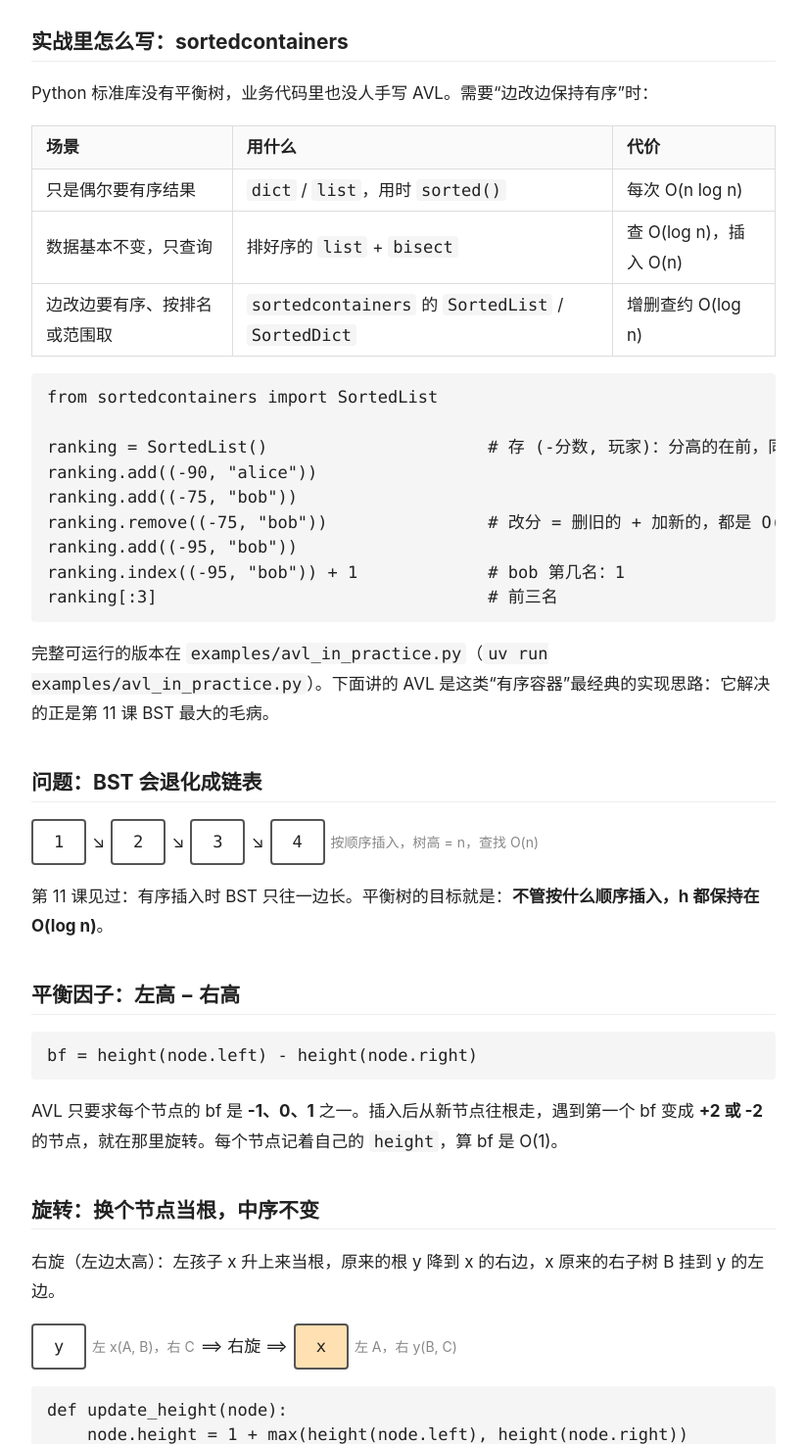
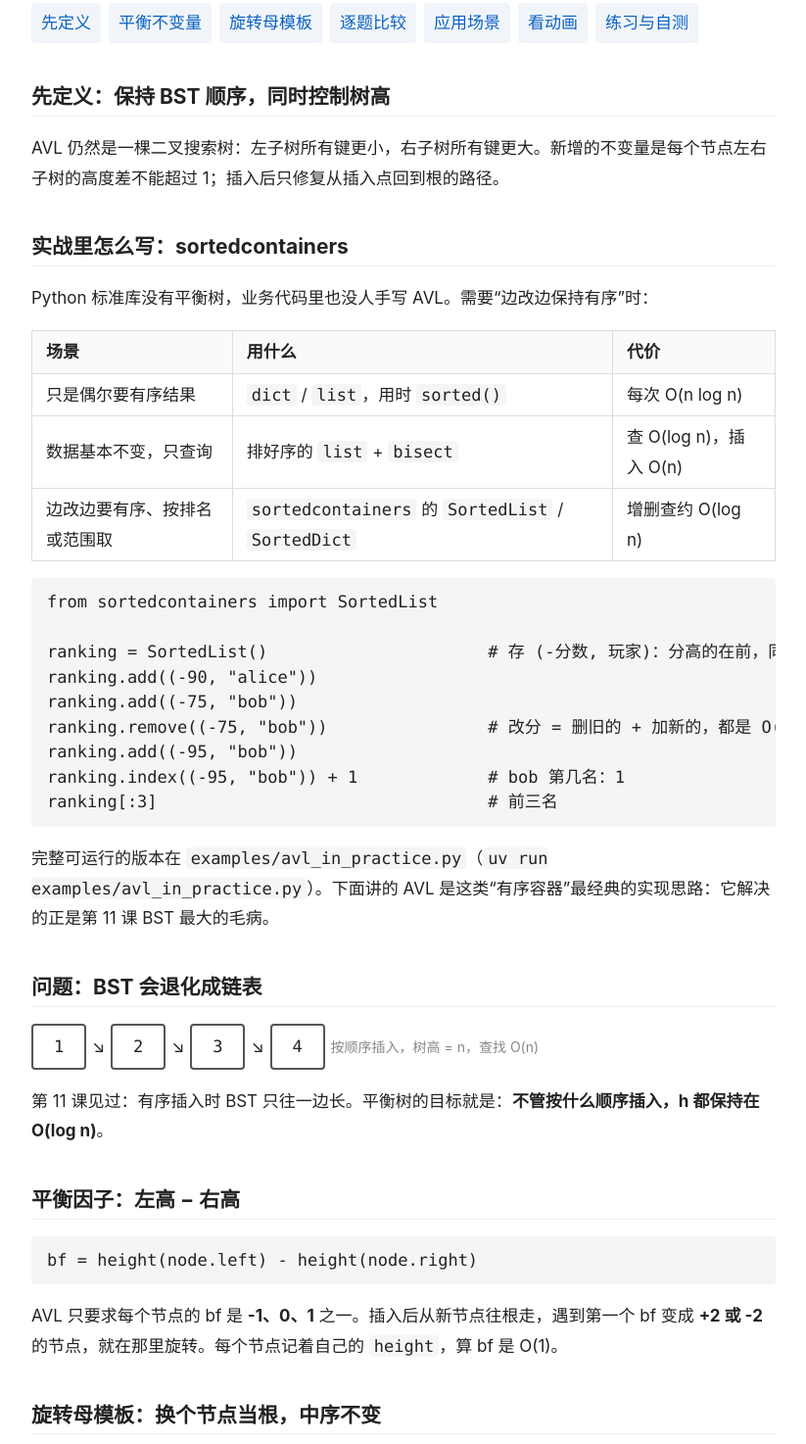
Before and after one commit to redreamality/2026-11_algorithms, a plain HTML site: page lessons/24-balanced-tree.html in a window 1280 px wide. Shown: the part 435-1909 px from the top of the page at 98% size, without its empty margins (228-1051 px from the left). Drawn offline with Linux system fonts and the light colour scheme.

Commit message:
reorganize lesson 24-balanced-tree

```diff
--- a/lessons/24-balanced-tree.html
+++ b/lessons/24-balanced-tree.html
@@ -14,6 +14,8 @@
 .tree .box.done { background: #c8e6c9; border-color: #2e7d32; }
 .tree .bf { position: absolute; transform: translate(-50%, -50%); font-size: 12px; color: #0b62c4; }
 .tree .bf.bad { color: #c62828; font-weight: bold; }
+.lesson-route { display: flex; gap: 8px; flex-wrap: wrap; margin: 12px 0 18px; }
+.lesson-route a { background: #f1f5f9; padding: 5px 10px; border-radius: 4px; text-decoration: none; }
 </style>
 </head>
 <body>
@@ -21,6 +23,19 @@
 <h1>第 24 课 · 选修 · 平衡树思路（AVL 旋转）</h1>
 <p class="one-line">AVL 树就是一棵<b>会自己扶正</b>的二叉搜索树：每插入一个值，沿路往回看，哪里歪了就<b>转一下</b>，树高始终是 O(log n)。</p>
 <p class="prereq">开始前要会：Python —— <a href="python-basics.html#abc">继承 MutableMapping</a>（<code>update</code> / <code>items</code> 都是白送的）、<a href="python-basics.html#class">@classmethod</a>、<a href="python-basics.html#generator">生成器</a>（<code>__iter__</code> 用 yield 中序产出、<code>next(iter(orders))</code>）、<a href="python-basics.html#type-hints">X | None 与引号前向引用</a>、<a href="python-basics.html#sortedcontainers">sortedcontainers 用法</a>（实战当黑盒）；前面的课 —— <a href="11-bst.html">第 11 课 · 二叉搜索树</a>（本课直接在它上面改：退化问题、递归插入改父指针、删除的三种情况都来自那里）、<a href="05-recursion.html">第 5 课 · 递归与分治</a>、<a href="06-binary-search.html">第 6 课 · bisect</a>（实战里的对比方案）。</p>
+
+<nav class="lesson-route" aria-label="本课内容">
+  <a href="#definition">先定义</a>
+  <a href="#invariant">平衡不变量</a>
+  <a href="#template">旋转母模板</a>
+  <a href="#cases">逐题比较</a>
+  <a href="#practice-scenarios">应用场景</a>
+  <a href="#avl">看动画</a>
+  <a href="#practice">练习与自测</a>
+</nav>
+
+<h2 id="definition">先定义：保持 BST 顺序，同时控制树高</h2>
+<p>AVL 仍然是一棵二叉搜索树：左子树所有键更小，右子树所有键更大。新增的不变量是每个节点左右子树的高度差不能超过 1；插入后只修复从插入点回到根的路径。</p>
 
 <h2>实战里怎么写：sortedcontainers</h2>
 <p>Python 标准库没有平衡树，业务代码里也没人手写 AVL。需要“边改边保持有序”时：</p>
@@ -45,11 +60,11 @@ ranking[:3]                                 # 前三名</pre>
 <div class="row"><span class="box">1</span><span>↘</span><span class="box">2</span><span>↘</span><span class="box">3</span><span>↘</span><span class="box">4</span><span class="label">按顺序插入，树高 = n，查找 O(n)</span></div>
 <p>第 11 课见过：有序插入时 BST 只往一边长。平衡树的目标就是：<b>不管按什么顺序插入，h 都保持在 O(log n)</b>。</p>
 
-<h2>平衡因子：左高 − 右高</h2>
+<h2 id="invariant">平衡因子：左高 − 右高</h2>
 <pre>bf = height(node.left) - height(node.right)</pre>
 <p>AVL 只要求每个节点的 bf 是 <b>-1、0、1</b> 之一。插入后从新节点往根走，遇到第一个 bf 变成 <b>+2 或 -2</b> 的节点，就在那里旋转。每个节点记着自己的 <code>height</code>，算 bf 是 O(1)。</p>
 
-<h2>旋转：换个节点当根，中序不变</h2>
+<h2 id="template">旋转母模板：换个节点当根，中序不变</h2>
 <p>右旋（左边太高）：左孩子 x 升上来当根，原来的根 y 降到 x 的右边，x 原来的右子树 B 挂到 y 的左边。</p>
 <div class="row">
   <span class="box">y</span><span class="label">左 x(A, B)，右 C</span>
@@ -68,7 +83,7 @@ def rotate_right(top):                  # 图里的 y
     return new_top                      # 新的子树根</pre>
 <p>左旋完全对称。旋转只改了几根指针，<b>O(1)</b>，而且 A &lt; x &lt; B &lt; y &lt; C 的大小关系没变。</p>
 
-<h2>四种情况</h2>
+<h2 id="cases">四种情况：只比较失衡方向和插入方向</h2>
 <table>
   <tr><th>失衡节点</th><th>新值插在</th><th>怎么转</th></tr>
   <tr><td>bf = +2</td><td>左孩子的左边（LL）</td><td>对它右旋一次</td></tr>
@@ -103,6 +118,9 @@ def _insert(self, node, key, value):
         node.right = self._insert(node.right, key, value)
     return rebalance(node)</pre>
 
+<h2 id="practice-scenarios">应用场景：什么时候用现成的有序容器</h2>
+<p>上面的 <code>sortedcontainers</code> 示例给出实际选择：偶尔排序用 <code>sorted()</code>，静态数据查询用排序列表加 <code>bisect</code>，需要边修改边保持有序时才考虑有序容器或平衡树。</p>
+
 <h2>动手玩</h2>
 <p>先点 <b>插入 1, 2, 3</b>，看 1 的 bf 变成 -2 后怎么左旋；再点 <b>插入 3, 1, 2</b>，看 LR 情况的两次旋转。最后点 <b>插入 1～7</b>，和第 11 课退化成链表的样子比一比。每个节点上方的小数字是它的 bf。</p>
 <div class="demo" id="avl"></div>
@@ -117,7 +135,7 @@ def _insert(self, node, key, value):
 <h2>其它平衡树（了解即可）</h2>
 <p><b>红黑树</b>用“红黑颜色”代替精确高度，平衡得松一些，但插入删除时旋转更少，Java 的 TreeMap、C++ 的 std::map 都用它。Python 标准库没有平衡树；第三方的 <code>sortedcontainers</code> 走另一条路：把数据切成很多段<b>有序的小 list</b>，靠二分查找定位，实践中往往比平衡树还快。</p>
 
-<h2>练习</h2>
+<h2 id="practice">练习</h2>
 <p>补全 <code>dsa/avl.py</code> 里的 <code>AVLTreeMap</code>：用法和第 11 课的 <code>TreeMap</code>、和 <code>dict</code> 一样（<code>tree[key] = value</code>、<code>in</code>、<code>for</code>、<code>len</code>），只是不管按什么顺序插入都不会退化。</p>
 <p>建议顺序：<code>rotate_right</code> → <code>rotate_left</code> → <code>rebalance</code> → <code>__setitem__</code>（递归，回来的路上 rebalance）→ <code>__getitem__</code> → <code>__iter__</code> → <code>height</code> → <code>is_balanced</code> → 选做 <code>__delitem__</code>（以 <code>_optional</code> 结尾的两个测试）。</p>
 <pre>uv run dsa/avl.py               # 1 万个自增订单号的端到端例子，逐条打印期望和实际
```
